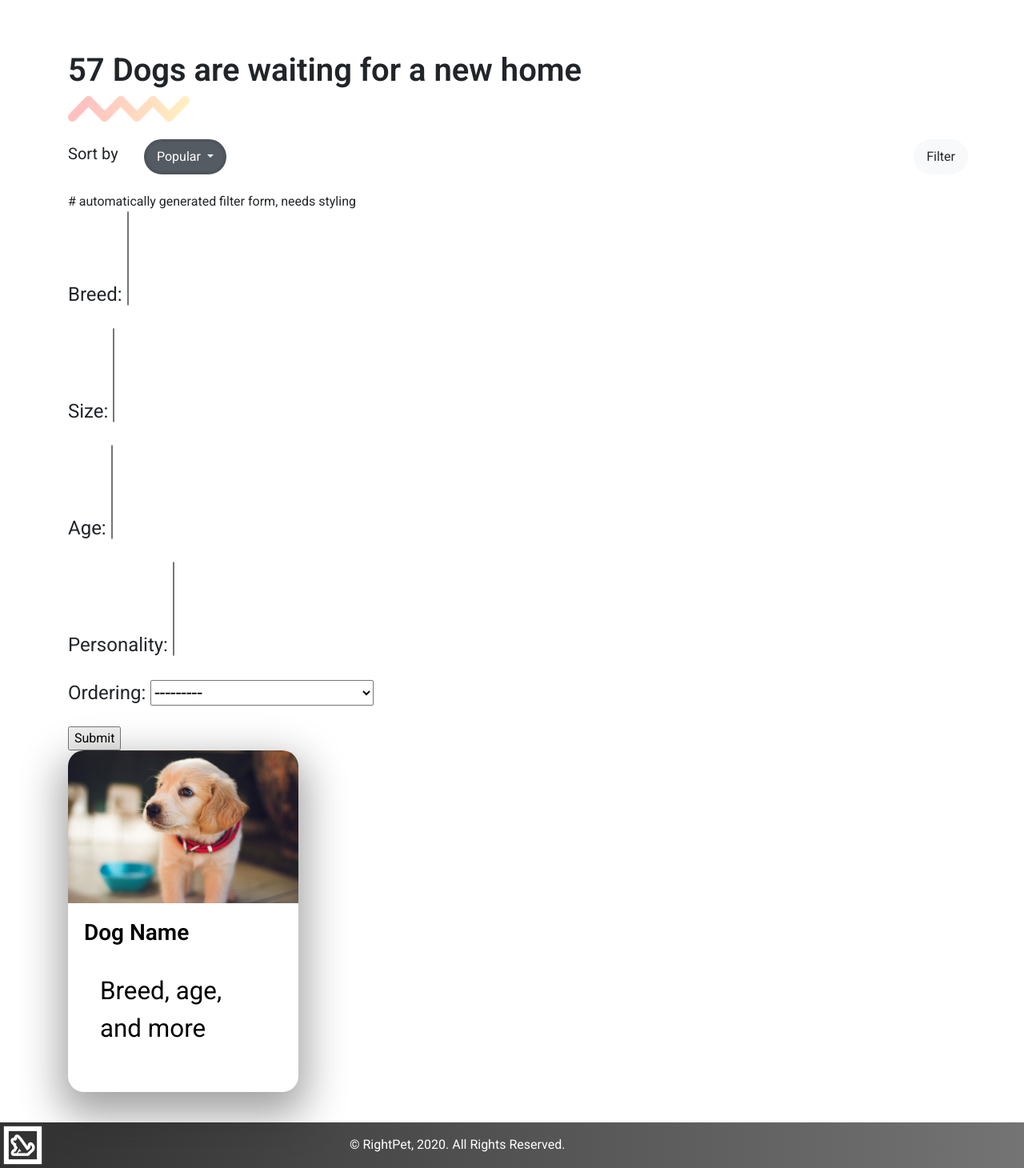
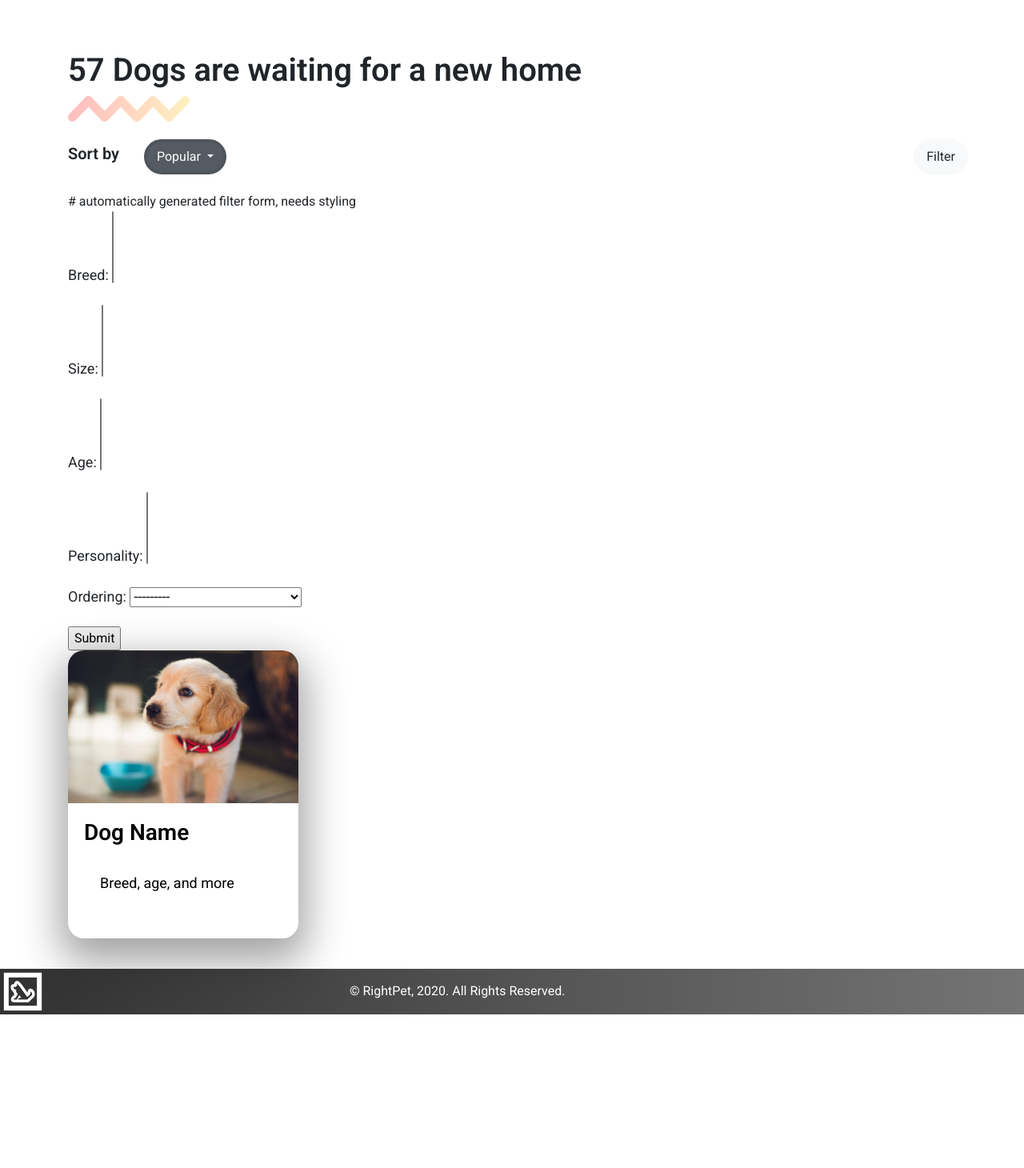
Before and after one commit to Joe-a-d/WAD2_Django, a Django app: page /WAD2App/dogs/ in a window 1280 px wide. Shown: the part 60-1520 px from the top of the page at 80% size. After the commit the page ends 1328 px from the top, so only its background shows below. Run offline with Django 3.2, Linux system fonts and the light colour scheme; data that the repository does not hold is empty; some libraries are stand-ins or nearby versions.

Commit message:
Change CSS for improved readability across devices

```diff
--- a/static/wad2App/css/base.css
+++ b/static/wad2App/css/base.css
@@ -3,20 +3,17 @@
 }
 
 p {
-    font-size: 1.5em;
+    font-size: 18px;
     line-height: 1.5;
 }
 
-h1 {
+h1, h3, h5 {
     font-weight: bold;
 }
 
-h3 {
-    font-weight: bold;
-}
 
 li {
-    font-size: 1.5em;
+    font-size: 18px;
 }
 
 .custom-input {
@@ -44,7 +41,7 @@ li {
 }
 
 .card-body {
-    font-size: 1.4em !important;
+    font-size: 18px !important;
     text-align: left;
 }
 
```
